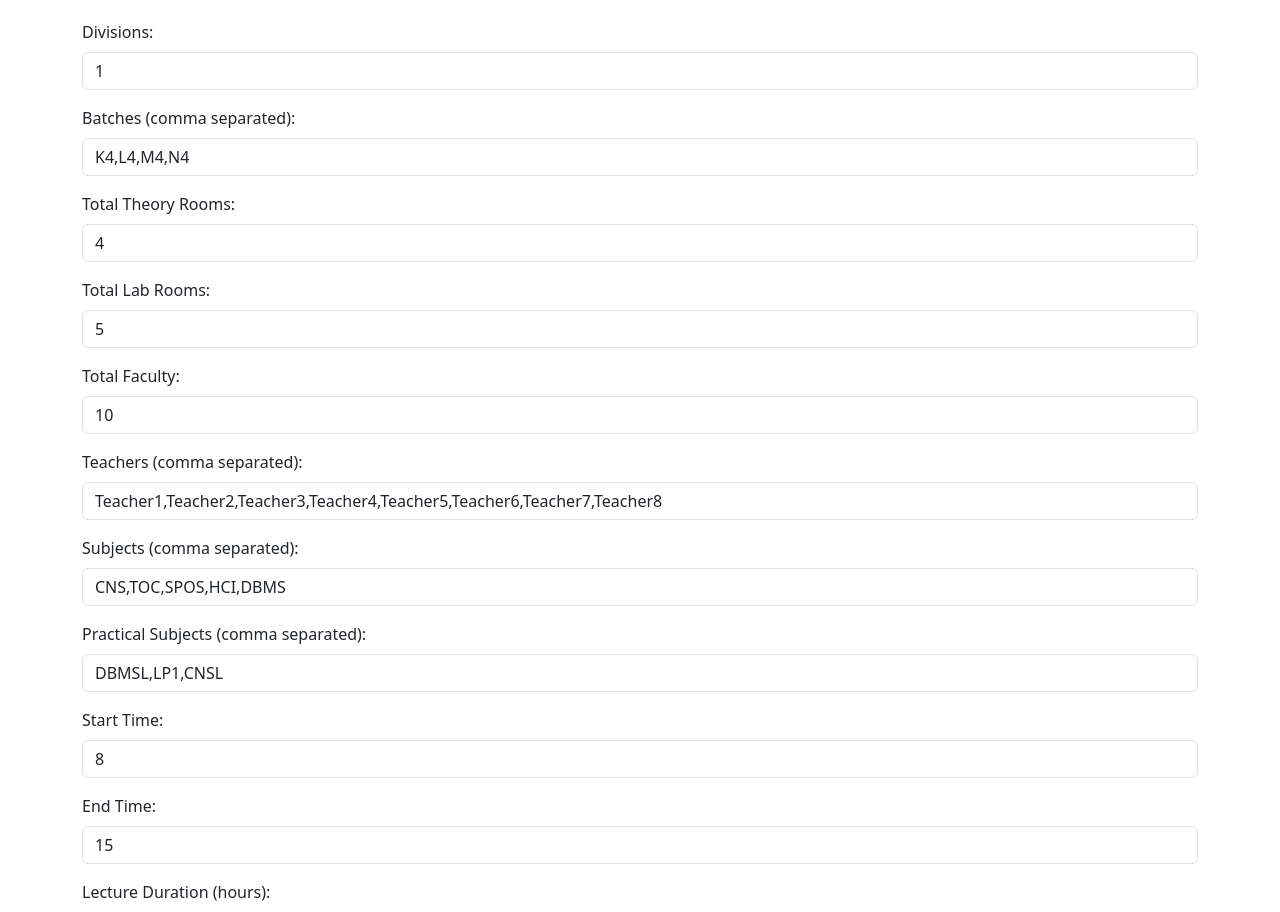
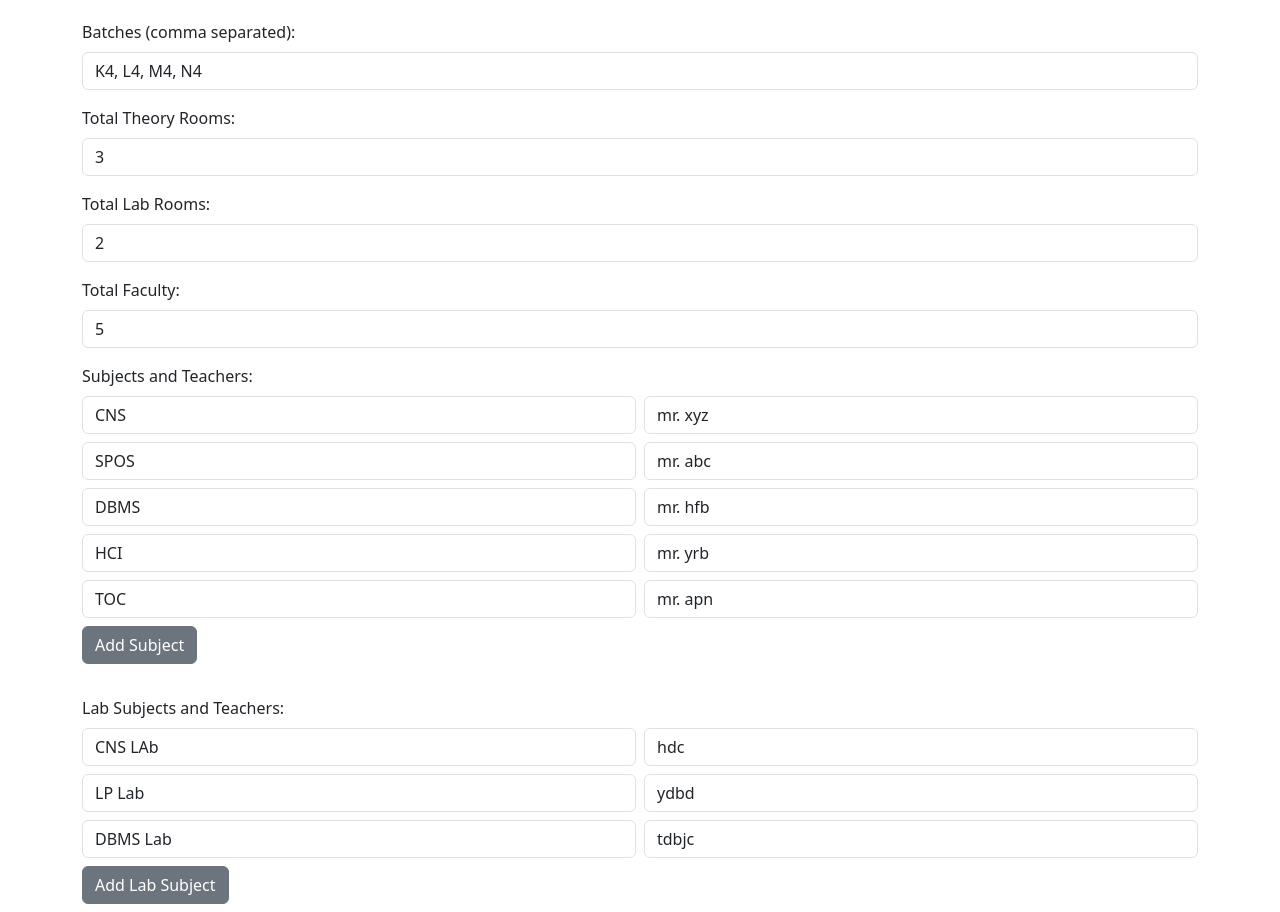
Before and after one commit to ShrawaniGaikwad/STC_Project, a React (Create React App) app in the folder stcfrontend/: page / in a window 1280 px wide. Shown: the part 100-1012 px from the top of the page. Built offline with nearby package versions, Linux system fonts and the light colour scheme.

Commit message:
new code

```diff
--- a/stcfrontend/src/App.css
+++ b/stcfrontend/src/App.css
@@ -2,32 +2,6 @@
   font-family: Arial, sans-serif;
   text-align: center;
   margin: 20px;
-}
-
-form {
-  display: flex;
-  flex-direction: column;
-  gap: 10px;
-  margin: 20px auto;
-  max-width: 300px;
-}
-
-input, select {
-  padding: 8px;
-  font-size: 14px;
-}
-
-button {
-  padding: 10px;
-  font-size: 16px;
-  background-color: #4CAF50;
-  color: white;
-  border: none;
-  cursor: pointer;
-}
-
-button:hover {
-  background-color: #45a049;
 }
 
 
@@ -55,7 +29,7 @@ button:hover {
   margin-bottom: 10px;
 }
 
-.table-heading {
+/* .table-heading {
   font-size: 18px;
   margin-bottom: 10px;
 }
@@ -80,4 +54,14 @@ button:hover {
 
 .table-cell div {
   margin: 5px 0;
+} */
+th{
+  border: 2px solid #333; /* Darker border color */
+  padding: 10px; /* Optional: Add some padding */
+  text-align: left;
 }
+td {
+  border: 2px solid #333; /* Darker border color */
+  padding: 10px; /* Optional: Add some padding */
+  text-align: left; /* Align text to the left */
+}
--- a/stcfrontend/src/App.js
+++ b/stcfrontend/src/App.js
@@ -1,55 +1,70 @@
 import React, { useState } from 'react';
 import 'bootstrap/dist/css/bootstrap.min.css';
+import './App.css';
 
 function App() {
-  const [divisions, setDivisions] = useState(1);
   const [batches, setBatches] = useState(['K4', 'L4', 'M4', 'N4']);
-  const [theoryRooms, setTheoryRooms] = useState(4);
-  const [labRooms, setLabRooms] = useState(5);
-  const [teachers, setTeachers] = useState(["Teacher1","Teacher2","Teacher3","Teacher4","Teacher5","Teacher6","Teacher7","Teacher8",]);
-  const [subjects, setSubjects] = useState(["CNS","TOC","SPOS","HCI","DBMS"]);
-  const [practicalSubjects, setPracticalSubjects] = useState(["DBMSL","LP1","CNSL"]);
-  const [startTime, setStartTime] = useState(8);
-  const [endTime, setEndTime] = useState(15);
-  const [lecDuration, setLecDuration] = useState(1);
-  const [labDuration, setLabDuration] = useState(2);
+  const [theoryRooms, setTheoryRooms] = useState(3);
+  const [labRooms, setLabRooms] = useState(2);
+  const [totalFaculty, setTotalFaculty] = useState(5);
+  const [subjects, setSubjects] = useState([{ subject: 'CNS', teacher: 'mr. xyz' },{ subject: 'SPOS', teacher: 'mr. abc' },{ subject: 'DBMS', teacher: 'mr. hfb'},{ subject: 'HCI', teacher: 'mr. yrb'},{ subject: 'TOC', teacher: 'mr. apn'}]);
+  const [labSubjects, setLabSubjects] = useState([{ subject: 'CNS LAb', teacher: 'hdc' },{ subject: 'LP Lab', teacher: 'ydbd' },{ subject: 'DBMS Lab', teacher: 'tdbjc' }]);
+  const [startTime, setStartTime] = useState(9); // 9 AM
+  const [endTime, setEndTime] = useState(17); // 5 PM
+  const [lecDuration, setLecDuration] = useState(60);
+  const [labDuration, setLabDuration] = useState(120);
   const [days, setDays] = useState(["Monday", "Tuesday", "Wednesday", "Thursday", "Friday"]);
-  const [totalFaculty, setTotalFaculty] = useState(10);
-  const [timetable, setTimetable] = useState(null);
+  const [timetable, setTimetable] = useState([]);
   const [error, setError] = useState('');
 
+
   const handleSubmit = async () => {
-    const response = await fetch('http://localhost:5000/generate-timetable', {
+    const response = await fetch('http://localhost:5000/generate_timetable', {
         method: 'POST',
         headers: {
             'Content-Type': 'application/json',
         },
         body: JSON.stringify({
-            divisions: Number(divisions),
             batches,
             theory_rooms: Number(theoryRooms),
             lab_rooms: Number(labRooms),
-            teachers,
+            total_faculty: Number(totalFaculty),
             subjects,
-            practical_subjects: practicalSubjects,
+            lab_subjects: labSubjects,
             start_time: Number(startTime),
             end_time: Number(endTime),
             lec_duration: Number(lecDuration),
             lab_duration: Number(labDuration),
             days,
-            total_faculty: Number(totalFaculty)
         }),
     });
 
+    console.log("Response Status:", response.status);  // Log status
     const data = await response.json();
+    console.log("Response Data:", data);  // Log response data
+    console.log(typeof(data));
 
     if (response.status === 200) {
-        setTimetable(data);
+      setTimetable(data); // Update with the correct key based on your response structure
+      console.log("timetable" + timetable);
+
     setError('');
     } else {
-        setTimetable(null);
-        setError(data.error);
+        setTimetable([]);
+        setError(data.error || 'An error occurred while generating the timetable.');
     }
+};
+
+  const handleSubjectChange = (index, field, value) => {
+    const newSubjects = [...subjects];
+    newSubjects[index][field] = value;
+    setSubjects(newSubjects);
+  };
+
+  const handleLabSubjectChange = (index, field, value) => {
+    const newLabSubjects = [...labSubjects];
+    newLabSubjects[index][field] = value;
+    setLabSubjects(newLabSubjects);
   };
 
   return (
@@ -57,23 +72,15 @@ function App() {
       <h1 className="text-center mb-4">Timetable Generator</h1>
       <form>
         <div className="form-group">
-          <label>Divisions:</label>
-          <input
-            type="number"
-            className="form-control"
-            value={divisions}
-            onChange={(e) => setDivisions(Number(e.target.value))}
-          />
-        </div>
-        <div className="form-group">
           <label>Batches (comma separated):</label>
           <input
             type="text"
             className="form-control"
-            value={batches}
-            onChange={(e) => setBatches(e.target.value.split(','))}
+            value={batches.join(', ')}
+            onChange={(e) => setBatches(e.target.value.split(',').map(batch => batch.trim()))}
           />
         </div>
+
         <div className="form-group">
           <label>Total Theory Rooms:</label>
           <input
@@ -83,6 +90,7 @@ function App() {
             onChange={(e) => setTheoryRooms(Number(e.target.value))}
           />
         </div>
+
         <div className="form-group">
           <label>Total Lab Rooms:</label>
           <input
@@ -92,6 +100,7 @@ function App() {
             onChange={(e) => setLabRooms(Number(e.target.value))}
           />
         </div>
+
         <div className="form-group">
           <label>Total Faculty:</label>
           <input
@@ -101,135 +110,157 @@ function App() {
             onChange={(e) => setTotalFaculty(Number(e.target.value))}
           />
         </div>
+
         <div className="form-group">
-          <label>Teachers (comma separated):</label>
+          <label>Subjects and Teachers:</label>
+          {subjects.map((subject, index) => (
+            <div key={index} className="d-flex mb-2">
+              <input
+                type="text"
+                className="form-control mr-2"
+                placeholder="Subject"
+                value={subject.subject}
+                onChange={(e) => handleSubjectChange(index, 'subject', e.target.value)}
+              />
               <input
                 type="text"
                 className="form-control"
-            value={teachers}
-            onChange={(e) => setTeachers(e.target.value.split(','))}
+                placeholder="Teacher"
+                value={subject.teacher}
+                onChange={(e) => handleSubjectChange(index, 'teacher', e.target.value)}
               />
             </div>
+          ))}
+          <button
+            type="button"
+            className="btn btn-secondary mb-3"
+            onClick={() => setSubjects([...subjects, { subject: '', teacher: '' }])}
+          >
+            Add Subject
+          </button>
+        </div>
+
         <div className="form-group">
-          <label>Subjects (comma separated):</label>
+          <label>Lab Subjects and Teachers:</label>
+          {labSubjects.map((subject, index) => (
+            <div key={index} className="d-flex mb-2">
+              <input
+                type="text"
+                className="form-control mr-2"
+                placeholder="Lab Subject"
+                value={subject.subject}
+                onChange={(e) => handleLabSubjectChange(index, 'subject', e.target.value)}
+              />
               <input
                 type="text"
                 className="form-control"
-            value={subjects}
-            onChange={(e) => setSubjects(e.target.value.split(','))}
+                placeholder="Teacher"
+                value={subject.teacher}
+                onChange={(e) => handleLabSubjectChange(index, 'teacher', e.target.value)}
               />
             </div>
-        <div className="form-group">
-          <label>Practical Subjects (comma separated):</label>
-          <input
-            type="text"
-            className="form-control"
-            value={practicalSubjects}
-            onChange={(e) => setPracticalSubjects(e.target.value.split(','))}
-          />
+          ))}
+          <button
+            type="button"
+            className="btn btn-secondary mb-3"
+            onClick={() => setLabSubjects([...labSubjects, { subject: '', teacher: '' }])}
+          >
+            Add Lab Subject
+          </button>
         </div>
+
         <div className="form-group">
           <label>Start Time:</label>
           <input
             type="number"
             className="form-control"
             value={startTime}
-            onChange={(e) => setStartTime(e.target.value)}
+            onChange={(e) => setStartTime(Number(e.target.value))}
           />
         </div>
+
         <div className="form-group">
           <label>End Time:</label>
           <input
             type="number"
             className="form-control"
             value={endTime}
-            onChange={(e) => setEndTime(e.target.value)}
+            onChange={(e) => setEndTime(Number(e.target.value))}
           />
         </div>
+
         <div className="form-group">
           <label>Lecture Duration (hours):</label>
           <input
             type="number"
             className="form-control"
             value={lecDuration}
-            onChange={(e) => setLecDuration(e.target.value)}
+            onChange={(e) => setLecDuration(Number(e.target.value))}
           />
         </div>
+
         <div className="form-group">
           <label>Lab Duration (hours):</label>
           <input
             type="number"
             className="form-control"
             value={labDuration}
-            onChange={(e) => setLabDuration(e.target.value)}
+            onChange={(e) => setLabDuration(Number(e.target.value))}
           />
         </div>
+
         <div className="form-group">
-          <label>Days (comma separated):</label>
-          <input
-            type="text"
+          <label>Days:</label>
+          <select
             className="form-control"
-            value={days.join(',')}
-            onChange={(e) => setDays(e.target.value.split(','))}
-          />
+            value={days.join(', ')}
+            onChange={(e) => setDays(e.target.value.split(',').map(day => day.trim()))}
+          >
+            <option value="Monday, Tuesday, Wednesday, Thursday, Friday">Monday - Friday</option>
+            <option value="Monday, Tuesday, Wednesday, Thursday, Friday, Saturday">Monday - Saturday</option>
+          </select>
         </div>
+
         <button type="button" className="btn btn-primary btn-block" onClick={handleSubmit}>
           Generate Timetable
         </button>
       </form>
+      <div style={{marginTop:'100px'}}>
   {error && <p style={{ color: 'red' }}>{error}</p>}
 
-      {timetable && (
-        <div className="container mt-5">
-        <h2 className="text-center mb-4">Generated Timetable</h2>
-        <div className="table-responsive">
+  {Object.keys(timetable).length > 0 && (
     <table className="table table-bordered">
-            <thead className="thead-dark">
+      <thead>
         <tr>
-                <th>Division</th>
-                <th>Day</th>
-                <th>Subject</th>
-                <th>Teacher</th>
-                <th>Room</th>
-                <th>Time</th>
+          <th style={{backgroundColor:'gray'}}>Time</th>
+          {days.map((day) => (
+            <th key={day} style={{backgroundColor:'gray'}}>{day}</th>
+          ))}
         </tr>
       </thead>
       <tbody>
-              {Object.entries(timetable).map(([division, days]) =>
-                Object.entries(days.theory).map(([day, sessions]) =>
-                  sessions.map((session, index) => (
-                    <tr key={`${division}-${day}-${index}`}>
-                      <td>{division}</td>
-                      <td>{day}</td>
-                      <td>{session.subject}</td>
-                      <td>{session.teacher}</td>
-                      <td>{session.room}</td>
-                      <td>{session.time}</td>
+        {Object.entries(timetable).map(([timeSlot, entries]) => (
+          <tr key={timeSlot}>
+            <td >{timeSlot}</td>
+            {days.map((day) => {
+              const lessons = entries[day] || []; // Access lessons for each day
+              return (
+                <td key={day}>
+                  {lessons.map((entry, index) => (
+                    <div key={index}>
+                      <strong>{entry.subject}</strong> ({entry.teacher}) - {entry.room}<br />
+                      <small>{entry.batch}</small>
+                    </div>
+                  ))}
+                </td>
+              );
+            })}
           </tr>
-                  ))
-                )
-              )}
-              {Object.entries(timetable).map(([division, days]) =>
-                Object.entries(days.practical).map(([day, batches]) =>
-                  batches.map((batch) => (
-                    batch[Object.keys(batch)[0]].map((session, index) => (
-                      <tr key={`${division}-${day}-practical-${index}`}>
-                        <td>{division}</td>
-                        <td>{day}</td>
-                        <td>{session.subject}</td>
-                        <td>{session.teacher}</td>
-                        <td>{session.room}</td>
-                        <td>{session.time}</td>
-                      </tr>
-                    ))
-                  ))
-                )
-              )}
+        ))}
       </tbody>
     </table>
+  )}
 </div>
-      </div>
-      )}
     </div>
   );
 }
```
Also changed, not shown: 1 other file (tests, documents, lock files or other folders). Lines whose indentation alone changed are shown as unchanged.
